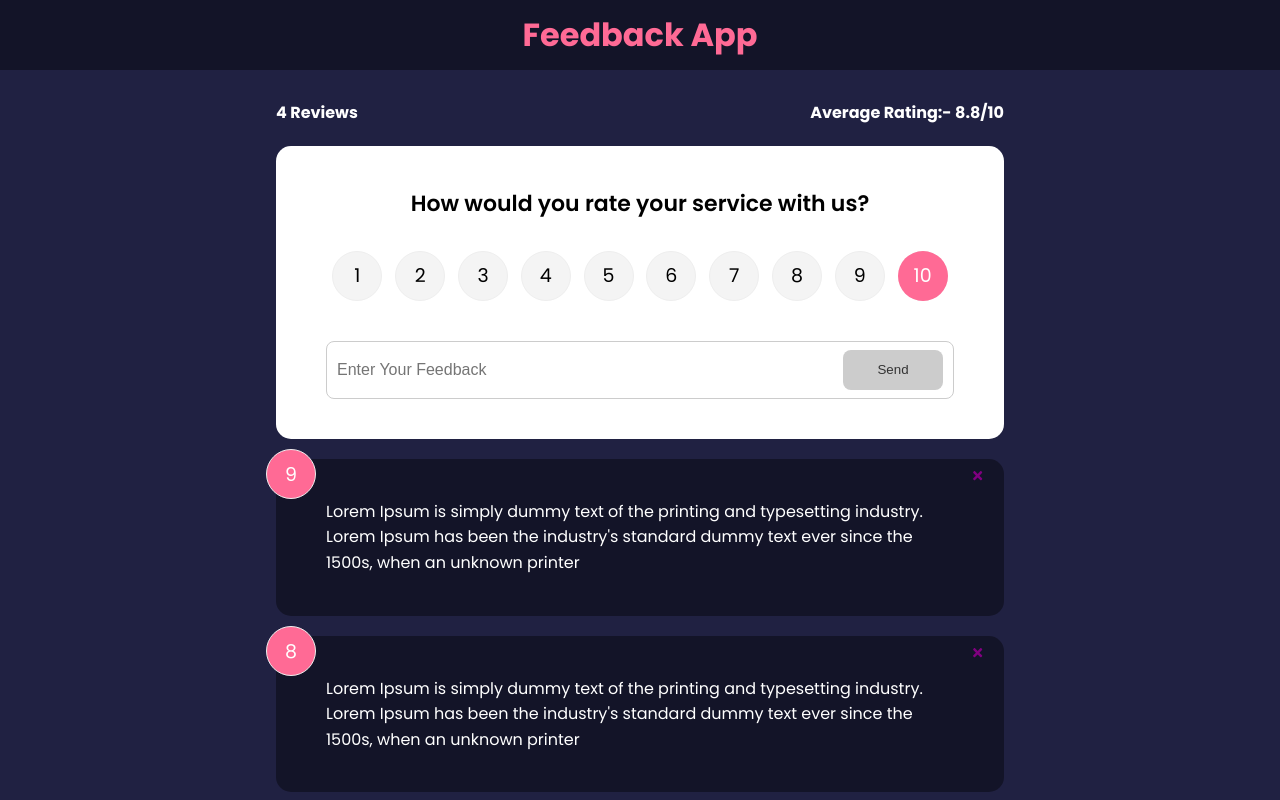
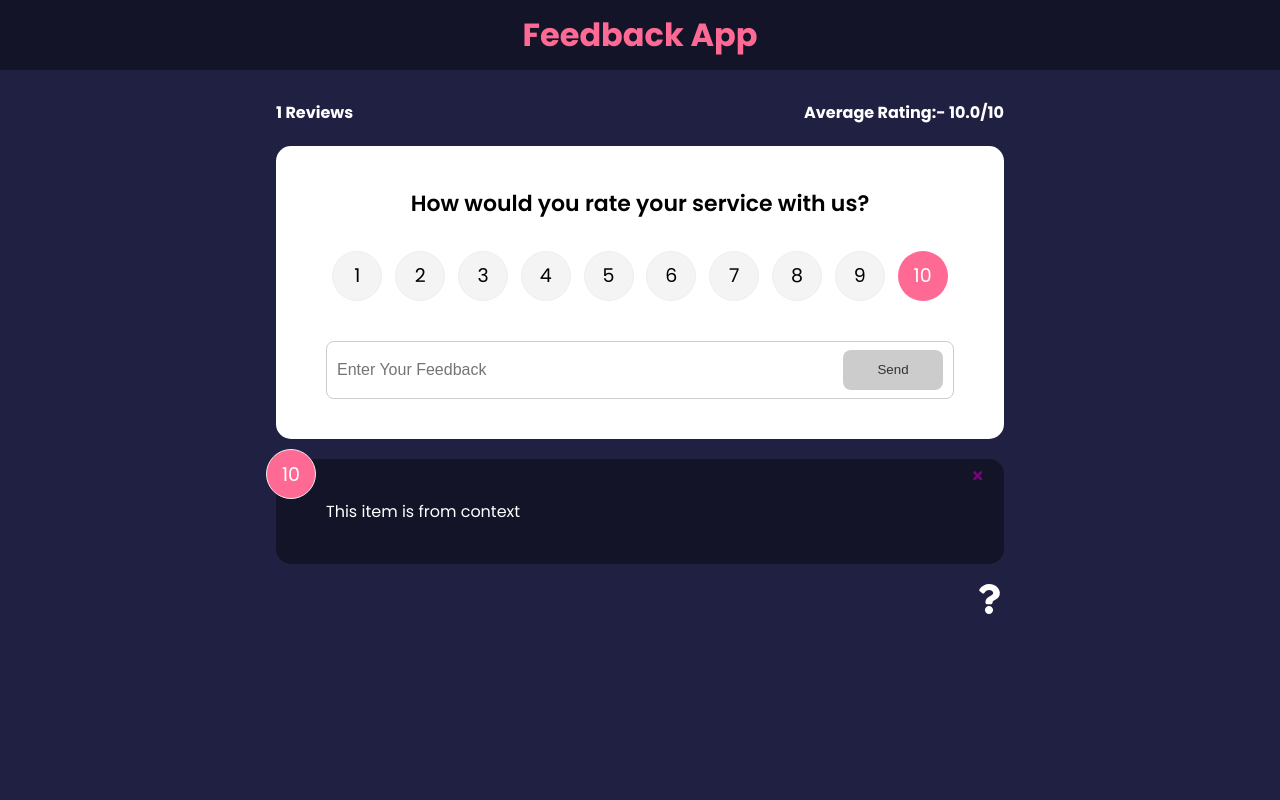
Before and after one commit to Shatakshi-Shukla-Github/Feedback-App, a React (Create React App) app: page / in a window 1280 px wide. Shown: the top 800 px of the page. Built offline with nearby package versions, Linux system fonts and the light colour scheme.

Commit message:
Added deleteFeedback functionality in the FeedbackContext

```diff
--- a/src/App.js
+++ b/src/App.js
@@ -13,11 +13,6 @@
 import { FeedbackProvider } from './components/context/FeedbackContext';
 function App() {
   const [feedback,setFeedback]=useState(FeedbackData);
-  const deleteFeedback=(id)=>{
-    if(window.confirm("Are you sure you want to delete this feedback?")===true){
-      setFeedback(feedback.filter((item)=>item.id!==id))
-    }
-  }
   const addFeedback=(newFeedback)=>{
     newFeedback.id=uuidv4();
     setFeedback([newFeedback,...feedback])
@@ -30,9 +25,9 @@
       <Routes>
       <Route exact path="/" element={
         <>
-          <FeedbackStats feedback={feedback}/>
+          <FeedbackStats/>
       <FeedbackForm handleAdd={addFeedback}/>
-      <FeedbackList feedback={feedback} handleDelete={deleteFeedback}/>
+      <FeedbackList/>
         </>
       }>
       </Route>
--- a/src/components/FeedbackItem.jsx
+++ b/src/components/FeedbackItem.jsx
@@ -1,11 +1,14 @@
 import { FaTimes } from "react-icons/fa";
 import Card from "./shared/Card";
 import PropTypes from "prop-types";
-function FeedbackItem({ item, handleDelete }) {
+import { useContext } from "react";
+import FeedbackContext from "./context/FeedbackContext";
+function FeedbackItem({ item }) {
+  const { deleteFeedback } = useContext(FeedbackContext);
   return (
     <Card reverse={true}>
       <div className="num-display">{item.rating}</div>
-      <button onClick={() => handleDelete(item.id)} className="close">
+      <button onClick={() => deleteFeedback(item.id)} className="close">
         <FaTimes color="purple" />
       </button>
       <div className="text-display">{item.text}</div>
--- a/src/components/FeedbackList.jsx
+++ b/src/components/FeedbackList.jsx
@@ -1,7 +1,10 @@
 import { motion, AnimatePresence } from "framer-motion";
 import FeedbackItem from "./FeedbackItem";
 import PropTypes from "prop-types";
-function FeedbackList({ feedback, handleDelete }) {
+import { useContext } from "react";
+import FeedbackContext from "./context/FeedbackContext";
+function FeedbackList() {
+  const { feedback } = useContext(FeedbackContext);
   console.log(feedback);
   return (
     <div className="feedback-list">
@@ -13,11 +16,7 @@
             animate={{ opacity: 1 }}
             exit={{ opacity: 0 }}
           >
-            <FeedbackItem
-              key={item.id}
-              item={item}
-              handleDelete={handleDelete}
-            />
+            <FeedbackItem key={item.id} item={item} />
           </motion.div>
         ))}
       </AnimatePresence>
--- a/src/components/FeedbackStats.jsx
+++ b/src/components/FeedbackStats.jsx
@@ -1,4 +1,7 @@
-function FeedbackStats({ feedback }) {
+import { useContext } from "react";
+import FeedbackContext from "./context/FeedbackContext";
+function FeedbackStats() {
+  const { feedback } = useContext(FeedbackContext);
   let average =
     feedback.reduce((acc, cur) => {
       return acc + cur.rating;
--- a/src/components/context/FeedbackContext.jsx
+++ b/src/components/context/FeedbackContext.jsx
@@ -8,8 +8,15 @@
       rating: 10,
     },
   ]);
+  const deleteFeedback = (id) => {
+    if (
+      window.confirm("Are you sure you want to delete this feedback?") === true
+    ) {
+      setFeedback(feedback.filter((item) => item.id !== id));
+    }
+  };
   return (
-    <FeedbackContext.Provider value={{ feedback }}>
+    <FeedbackContext.Provider value={{ feedback, deleteFeedback }}>
       {children}
     </FeedbackContext.Provider>
   );
```
